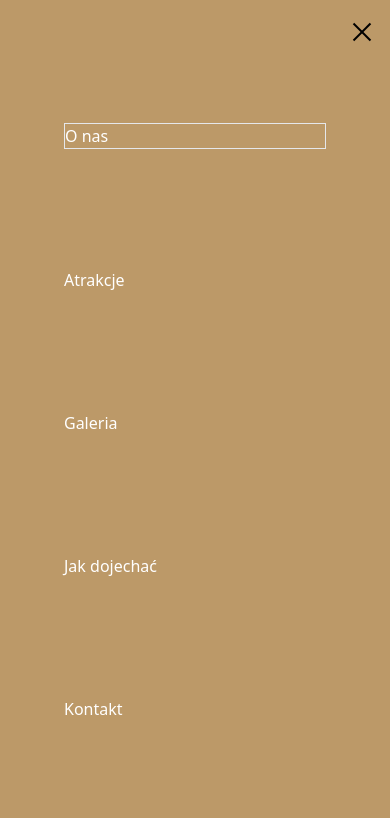
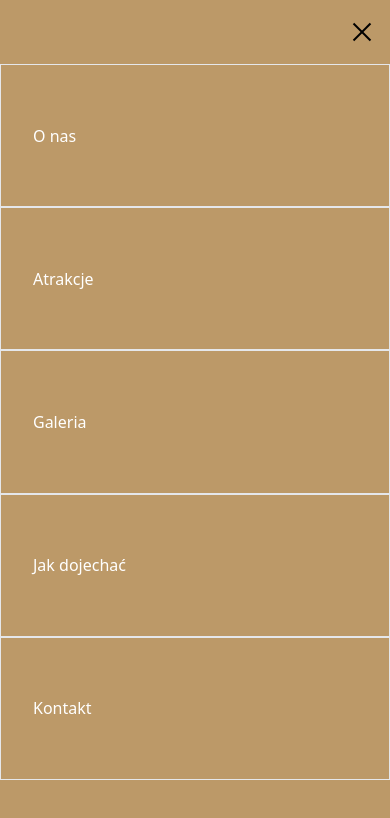
Before and after one commit to fn-jakubkarp/stanica-podkowa, a React (Vite) app: page / in a window 390 px wide. Both pictures are taken after a click on the button 362 px from the left and 32 px from the top of the page. Shown: the top 818 px of the page. Built offline with nearby package versions, Linux system fonts and the light colour scheme.

Commit message:
feat wip: navbar, design: open mobile navbar

```diff
--- a/src/components/Navbar/Navbar.tsx
+++ b/src/components/Navbar/Navbar.tsx
@@ -16,21 +16,46 @@ const Navbar: React.FC = () => {
         className={`fixed inset-0 bg-text bg-opacity-75 z-10 transition-opacity duration-300 ${isNavVisible ? "opacity-100" : "opacity-0 pointer-events-none"}`}
       >
         <nav className="bg-accent h-screen">
-          <ul className="text-white flex flex-col h-screen justify-around p-16">
-            <li className="border">
-              <a href="#">O nas</a>
+          <ul className="text-white flex flex-col h-screen justify-around py-16">
+            <li className="border flex-1 h-auto">
+              <a
+                href="#"
+                className="h-full w-full text-center flex items-center px-8"
+              >
+                O nas
+              </a>
             </li>
-            <li>
-              <a href="#">Atrakcje</a>
+            <li className="border flex-1 h-auto">
+              <a
+                href="#"
+                className="h-full w-full text-center flex items-center px-8"
+              >
+                Atrakcje
+              </a>
             </li>
-            <li>
-              <a href="#">Galeria</a>
+            <li className="border flex-1 h-auto">
+              <a
+                href="#"
+                className="h-full w-full text-center flex items-center px-8"
+              >
+                Galeria
+              </a>
             </li>
-            <li>
-              <a href="#">Jak dojechać</a>
+            <li className="border flex-1 h-auto">
+              <a
+                href="#"
+                className="h-full w-full text-center flex items-center px-8"
+              >
+                Jak dojechać
+              </a>
             </li>
-            <li>
-              <a href="#">Kontakt</a>
+            <li className="border flex-1 h-auto">
+              <a
+                href="#"
+                className="h-full w-full text-center flex items-center px-8"
+              >
+                Kontakt
+              </a>
             </li>
           </ul>
         </nav>
@@ -49,5 +74,3 @@ const Navbar: React.FC = () => {
 };
 
 export default Navbar;
-// }
-// className={`${isNavVisible ? "flex" : "hidden"} md:flex md:absolute md:bg-white md:min-h-[60vh] md:flex-col  md:top-1/2 md:right-0 md:translate-y-[-50%] md:w-[200px] md:items-center md:gap-4`}
```
